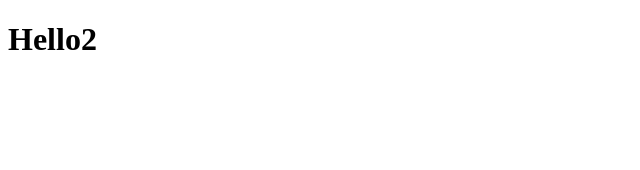
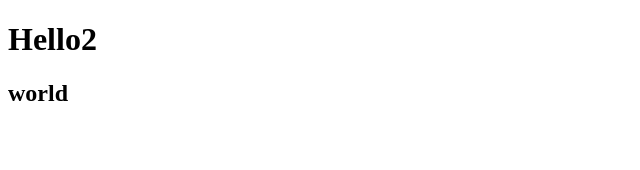
Before and after one commit to minechoo/React, a React (Create React App) app: page / in a window 1280 px wide. Shown: the top 170 px of the page, without its empty margins (0-640 px from the left). Built offline with nearby package versions, Linux system fonts and the light colour scheme.

Commit message:
fragment

```diff
--- a/src/App.js
+++ b/src/App.js
@@ -1,12 +1,31 @@
-function App() {
-	return (
-		<div className='App'>
-			<h1>Hello2</h1>
-		</div>
-	);
-}
+// const App = ()=> {
+// 	return (
+// 		<>
+// 			<h1 id='title'>Hello2</h1>
+// 			<h2 className='title2'>world</h2>
+// 		</>
+// 	);
+// }
+
+const App = () => (
+	<>
+		<h1 id='title'>Hello2</h1>
+		<h2 className='title2'>world</h2>
+	</>
+);
 
 export default App;
+
+/**
+ * 컴포넌트 파일생성시 규칙
+ * -함수명은 대문자로 생성
+ * - 해당함수를 JSX를 리턴해야함
+ * - 해당함수를 export 시켜야 함
+ * - 하나의 컴포넌트 함수는 복수요소의 JSX를 리턴할 수 없음
+ * - 복수계의 요소를리턴하고 싶을때는 무조건 wrapping 태그로 감싸야함 단수계에는 괄호생략가능
+ * - 중첩되는 태그없이 복수요소의 JSX를 리턴하고싶으면 fregment활용<></>
+ * - 클래스명을 입력할시에는 clsaaName이라고 표기(class 객체지향 활용하는 예약어이기때문에 사용불가)
+ */
 /*
 function App() {
 document.createElement('h1').innerHTML('Hello2')
@@ -24,4 +43,15 @@ CSR - Client Side Rendering (SPA Single Page Application)
 -장점 = 같은 페이지안에서 서로 다른 컨텐츠를 실시간으로 변경하면서 출력하므로 동적인 컨텐츠 화면변경이 자유롭고 페이지간 로딩이 없음(사용성 좋음)
 -단점 = 한번에 데이터를 불러와야 되기때문데 초기로딩속도가 SSR 방식에 비해 느림
 검색엔진에 비최적화
+
+RealDOM - 실제돔
+- html태그를 이용해서 구조를 만들면 브라우저가 이를 해석해서 실제 DOM형태로 만들로 화면에 갠더링하는 형태
+
+Virtual DOM - 가상돔
+-실제 브라우저레서 리얼돔으로 변환하기전 메모리상에서 DOM구조를 가상으로 만들어서 기존의 DOM구조의 차이점을 분석
+-기존 DOM과 변경되는 부분을 수정해서 최종적으로 리얼돔으로 출력하는 형태
+
+JSX
+-리액트에서 자체적으로 가상돔을 편하게 생성해주는 문법체계
+(실제로는 자바스크립트로 돔을 만들지만 개발자의 사용성을 위해 HTML표현방식을 채택)
 */
```
